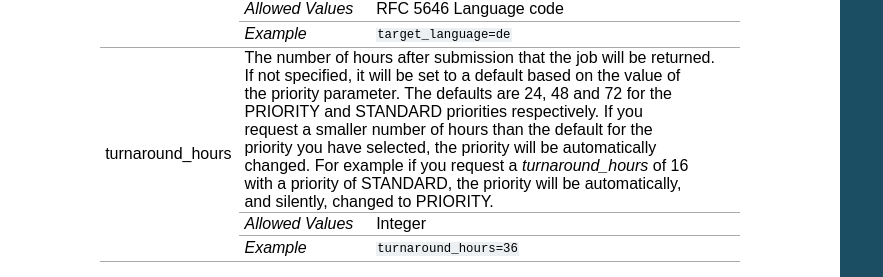
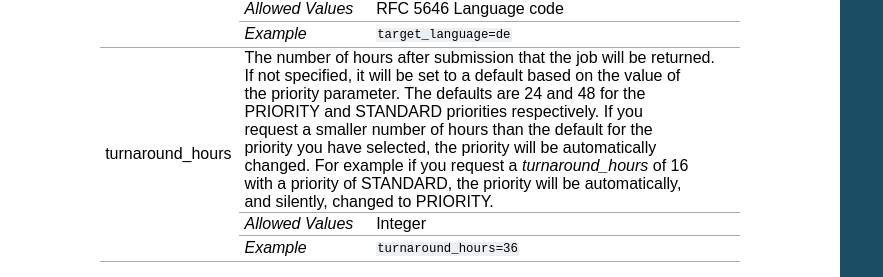
Before and after one commit to cielo24/Docs, a Sphinx documentation site: the page built from api/source/job_control/perform_transcription.rst, in a window 1280 px wide and 900 px high, scrolled down 947 px. Shown: the part 175-452 px from the top of the window, without its empty margins (0-883 px from the left). Built offline with Sphinx 7.4.7, drawn with Linux system fonts in a browser that asks for light colours.

Commit message:
Update perform_transcription.rst

```diff
--- a/api/source/job_control/perform_transcription.rst
+++ b/api/source/job_control/perform_transcription.rst
@@ -97,7 +97,7 @@ See :ref:`callback documentation <callbacks-label>` for details.
 |                         |                                                                                         |
 |                         |  The number of hours after submission that the job will be returned.</br>               |
 |                         |  If not specified, it will be set to a default based on the value of</br>               |
-|                         |  the priority parameter. The defaults are 24, 48 and 72 for the</br>                    |
+|                         |  the priority parameter. The defaults are 24 and 48 for the</br>                        |
 |                         |  PRIORITY and STANDARD priorities respectively. If you</br>                             |
 |                         |  request a smaller number of hours than the default for the</br>                        |
 |                         |  priority you have selected, the priority will be automatically</br>                    |
```
